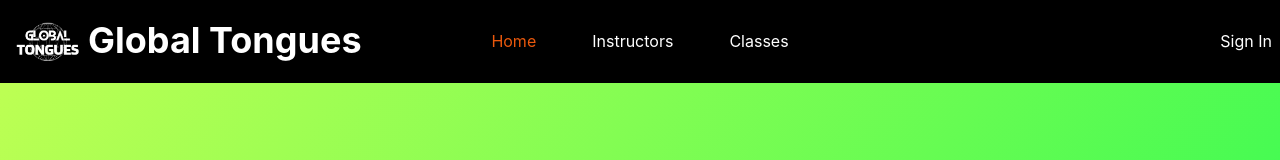
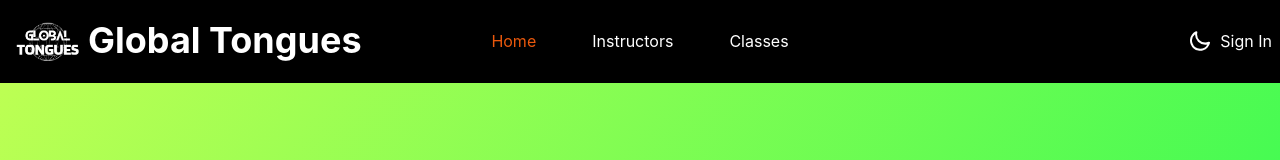
Before and after one commit to yasin2514/GlobalTongues-client, a React (Vite) app: page / in a window 1280 px wide. Shown: the top 160 px of the page. Built offline with nearby package versions, Linux system fonts and the light colour scheme; no server answers.

Commit message:
dark mode added

```diff
--- a/index.html
+++ b/index.html
@@ -1,5 +1,5 @@
 <!DOCTYPE html>
-<html lang="en" data-theme="light">
+<html lang="en">
   <head>
     <meta charset="UTF-8" />
     <link rel="icon" type="image/svg+xml" href="/logo-2.png" />
--- a/src/Pages/Shared/Navbar/Navbar.jsx
+++ b/src/Pages/Shared/Navbar/Navbar.jsx
@@ -4,7 +4,7 @@ import 'react-tooltip/dist/react-tooltip.css';
 import { Tooltip } from 'react-tooltip';
 import { AuthContext } from '../../../Providers/AuthProviders';
 import Swal from 'sweetalert2';
-import { useContext } from 'react';
+import { useContext, useEffect, useState } from 'react';
 import useAdmin from '../../../Hooks/useAdmin';
 import useInstructor from '../../../Hooks/useInstructor';
 import useStudent from '../../../Hooks/useStudent';
@@ -16,6 +16,25 @@ const Navbar = () => {
     const [isAdmin] = useAdmin();
     const [isInstructor] = useInstructor();
     const [isStudent] = useStudent();
+    const [theme,setTheme] = useState(localStorage.getItem("theme")?localStorage.getItem("theme"):"light");
+
+
+    const handleTheme= e=>{
+        if(e.target.checked){
+            setTheme("dark")
+        }
+        else{
+            setTheme("light")
+        }
+
+    }
+
+    useEffect(()=>{
+        localStorage.setItem("theme",theme);
+        const localTheme = localStorage.getItem("theme");
+        document.querySelector("html").setAttribute("data-theme",localTheme);
+
+    },[theme])
 
     const handleLogout = () => {
         logout()
@@ -66,6 +85,15 @@ const Navbar = () => {
                 </ul>
             </div>
             <div className="navbar-end">
+                <label className="swap swap-rotate mr-2 ">
+
+                    <input type="checkbox"  onChange={handleTheme }/>
+                    {/* sun icon */}
+                    <svg className="swap-on fill-current w-6 h-6" xmlns="http://www.w3.org/2000/svg" viewBox="0 0 24 24"><path d="M5.64,17l-.71.71a1,1,0,0,0,0,1.41,1,1,0,0,0,1.41,0l.71-.71A1,1,0,0,0,5.64,17ZM5,12a1,1,0,0,0-1-1H3a1,1,0,0,0,0,2H4A1,1,0,0,0,5,12Zm7-7a1,1,0,0,0,1-1V3a1,1,0,0,0-2,0V4A1,1,0,0,0,12,5ZM5.64,7.05a1,1,0,0,0,.7.29,1,1,0,0,0,.71-.29,1,1,0,0,0,0-1.41l-.71-.71A1,1,0,0,0,4.93,6.34Zm12,.29a1,1,0,0,0,.7-.29l.71-.71a1,1,0,1,0-1.41-1.41L17,5.64a1,1,0,0,0,0,1.41A1,1,0,0,0,17.66,7.34ZM21,11H20a1,1,0,0,0,0,2h1a1,1,0,0,0,0-2Zm-9,8a1,1,0,0,0-1,1v1a1,1,0,0,0,2,0V20A1,1,0,0,0,12,19ZM18.36,17A1,1,0,0,0,17,18.36l.71.71a1,1,0,0,0,1.41,0,1,1,0,0,0,0-1.41ZM12,6.5A5.5,5.5,0,1,0,17.5,12,5.51,5.51,0,0,0,12,6.5Zm0,9A3.5,3.5,0,1,1,15.5,12,3.5,3.5,0,0,1,12,15.5Z" /></svg>
+                    {/* moon icon */}
+                    <svg className="swap-off fill-current w-6 h-6" xmlns="http://www.w3.org/2000/svg" viewBox="0 0 24 24"><path d="M21.64,13a1,1,0,0,0-1.05-.14,8.05,8.05,0,0,1-3.37.73A8.15,8.15,0,0,1,9.08,5.49a8.59,8.59,0,0,1,.25-2A1,1,0,0,0,8,2.36,10.14,10.14,0,1,0,22,14.05,1,1,0,0,0,21.64,13Zm-9.5,6.69A8.14,8.14,0,0,1,7.08,5.22v.27A10.15,10.15,0,0,0,17.22,15.63a9.79,9.79,0,0,0,2.1-.22A8.11,8.11,0,0,1,12.14,19.73Z" /></svg>
+
+                </label>
                 {
                     user ? <>
                         <img data-tooltip-id="my-tooltip" data-tooltip-content={user?.displayName} src={user?.photoURL} alt={user?.displayName} className='rounded-full w-9 h-9 border mr-5' />
--- a/tailwind.config.js
+++ b/tailwind.config.js
@@ -8,4 +8,7 @@ export default {
     extend: {},
   },
    plugins: [require("daisyui")],
+   daisyui: {
+    themes: ["light", "dark", "cupcake"],
+  },
 }
```
